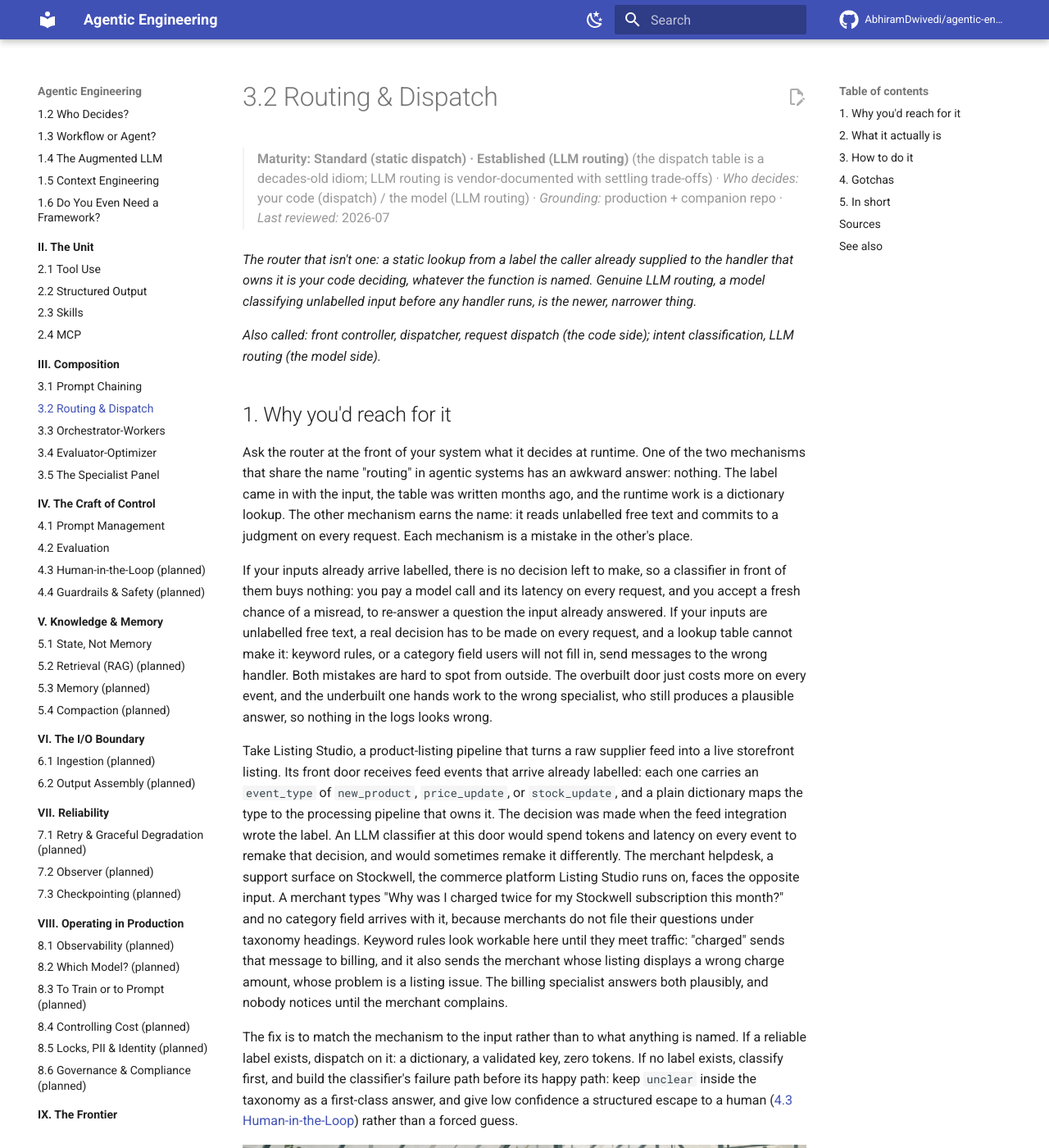
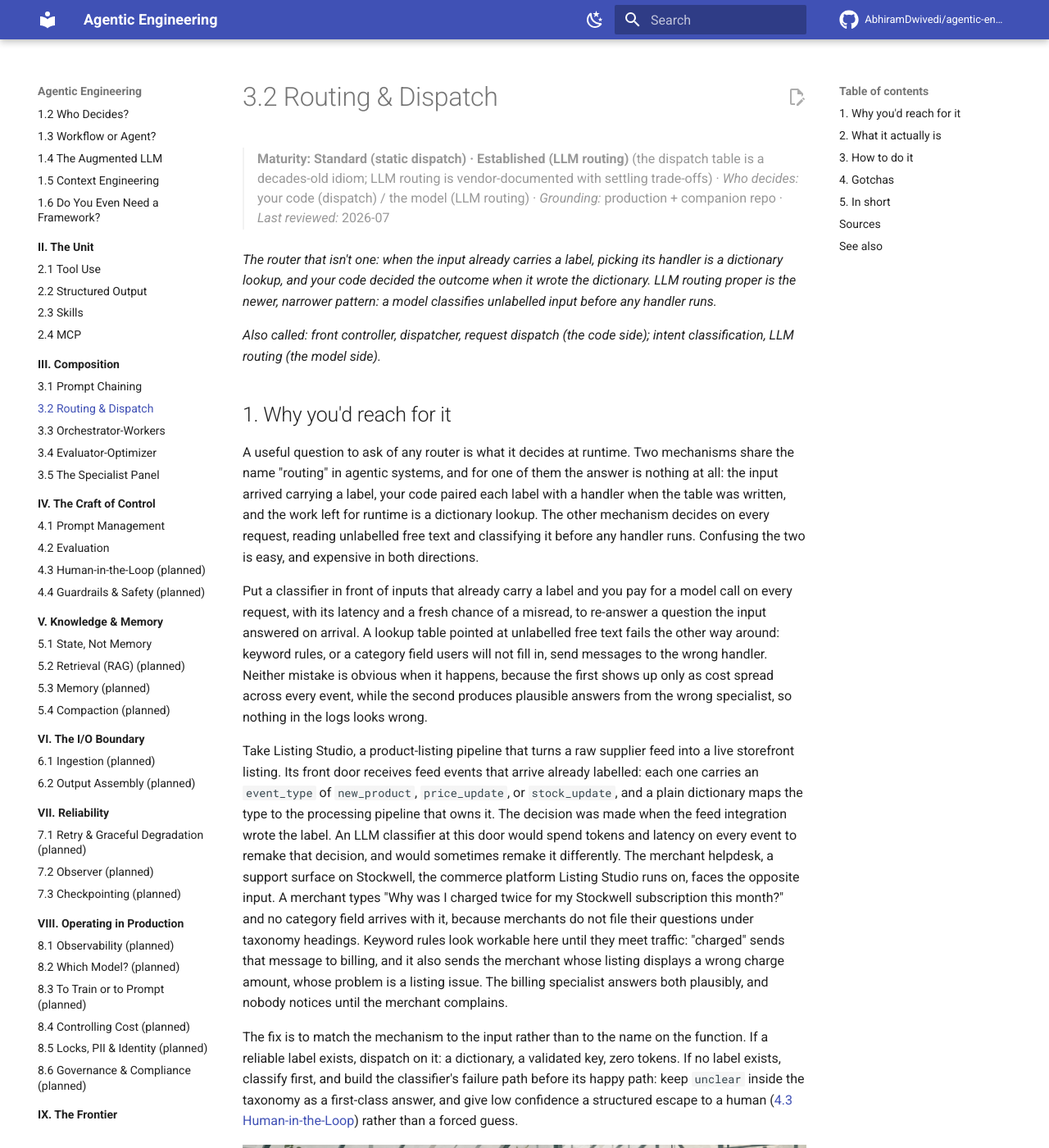
Before and after one commit to AbhiramDwivedi/agentic-engineering, an MkDocs documentation site: the page built from docs/composition/the-router-that-isnt.md, in a window 1280 px wide and 1400 px high. Shown: the whole window at 82% size. Built offline with MkDocs 1.6.1 and Material for MkDocs 9.7.7, drawn with Linux system fonts in a browser that asks for light colours; comment, search, counter and statistics services are not loaded; some of the changed text lies outside the part shown.

Commit message:
3.2: Fowler-register sweep of the remaining staged prose
The dek loses its seventeen-word subject and "the newer, narrower
thing"; the opening paragraph trades the imperative colon-reveal hook
for the same question stated calmly; the failure-modes paragraph drops
the twin "If your inputs..." frames and the overbuilt/underbuilt door
coinage. Also smoothed: "Mostly no." fragment, "deserve the same
honesty", "Both doors in one diagram", "The dispatch side, in full:",
"Three scale-ups matter", the doors metaphor in the gotchas and close.

Co-Authored-By: Claude Fable 5 <noreply@anthropic.com>

````diff
--- a/docs/composition/the-router-that-isnt.md
+++ b/docs/composition/the-router-that-isnt.md
@@ -2,19 +2,19 @@
 
 <small class="chapter-meta">**Maturity: Standard (static dispatch) · Established (LLM routing)** (the dispatch table is a decades-old idiom; LLM routing is vendor-documented with settling trade-offs) · *Who decides:* your code (dispatch) / the model (LLM routing) · *Grounding:* production + companion repo · *Last reviewed:* 2026-07</small>
 
-*The router that isn't one: a static lookup from a label the caller already supplied to the handler that owns it is your code deciding, whatever the function is named. Genuine LLM routing, a model classifying unlabelled input before any handler runs, is the newer, narrower thing.*
+*The router that isn't one: when the input already carries a label, picking its handler is a dictionary lookup, and your code decided the outcome when it wrote the dictionary. LLM routing proper is the newer, narrower pattern: a model classifies unlabelled input before any handler runs.*
 
 *Also called: front controller, dispatcher, request dispatch (the code side); intent classification, LLM routing (the model side).*
 
 ## 1. Why you'd reach for it
 
-Ask the router at the front of your system what it decides at runtime. One of the two mechanisms that share the name "routing" in agentic systems has an awkward answer: nothing. The label came in with the input, the table was written months ago, and the runtime work is a dictionary lookup. The other mechanism earns the name: it reads unlabelled free text and commits to a judgment on every request. Each mechanism is a mistake in the other's place.
+A useful question to ask of any router is what it decides at runtime. Two mechanisms share the name "routing" in agentic systems, and for one of them the answer is nothing at all: the input arrived carrying a label, your code paired each label with a handler when the table was written, and the work left for runtime is a dictionary lookup. The other mechanism decides on every request, reading unlabelled free text and classifying it before any handler runs. Confusing the two is easy, and expensive in both directions.
 
-If your inputs already arrive labelled, there is no decision left to make, so a classifier in front of them buys nothing: you pay a model call and its latency on every request, and you accept a fresh chance of a misread, to re-answer a question the input already answered. If your inputs are unlabelled free text, a real decision has to be made on every request, and a lookup table cannot make it: keyword rules, or a category field users will not fill in, send messages to the wrong handler. Both mistakes are hard to spot from outside. The overbuilt door just costs more on every event, and the underbuilt one hands work to the wrong specialist, who still produces a plausible answer, so nothing in the logs looks wrong.
+Put a classifier in front of inputs that already carry a label and you pay for a model call on every request, with its latency and a fresh chance of a misread, to re-answer a question the input answered on arrival. A lookup table pointed at unlabelled free text fails the other way around: keyword rules, or a category field users will not fill in, send messages to the wrong handler. Neither mistake is obvious when it happens, because the first shows up only as cost spread across every event, while the second produces plausible answers from the wrong specialist, so nothing in the logs looks wrong.
 
 Take Listing Studio, a product-listing pipeline that turns a raw supplier feed into a live storefront listing. Its front door receives feed events that arrive already labelled: each one carries an `event_type` of `new_product`, `price_update`, or `stock_update`, and a plain dictionary maps the type to the processing pipeline that owns it. The decision was made when the feed integration wrote the label. An LLM classifier at this door would spend tokens and latency on every event to remake that decision, and would sometimes remake it differently. The merchant helpdesk, a support surface on Stockwell, the commerce platform Listing Studio runs on, faces the opposite input. A merchant types "Why was I charged twice for my Stockwell subscription this month?" and no category field arrives with it, because merchants do not file their questions under taxonomy headings. Keyword rules look workable here until they meet traffic: "charged" sends that message to billing, and it also sends the merchant whose listing displays a wrong charge amount, whose problem is a listing issue. The billing specialist answers both plausibly, and nobody notices until the merchant complains.
 
-The fix is to match the mechanism to the input rather than to what anything is named. If a reliable label exists, dispatch on it: a dictionary, a validated key, zero tokens. If no label exists, classify first, and build the classifier's failure path before its happy path: keep `unclear` inside the taxonomy as a first-class answer, and give low confidence a structured escape to a human ([4.3 Human-in-the-Loop](../craft/human-in-the-loop.md)) rather than a forced guess.
+The fix is to match the mechanism to the input rather than to the name on the function. If a reliable label exists, dispatch on it: a dictionary, a validated key, zero tokens. If no label exists, classify first, and build the classifier's failure path before its happy path: keep `unclear` inside the taxonomy as a first-class answer, and give low confidence a structured escape to a human ([4.3 Human-in-the-Loop](../craft/human-in-the-loop.md)) rather than a forced guess.
 
 ![A greenhouse illustration of the same split: plants that arrive with a care tag are shelved into the alcove matching their tag, under a sign reading "the label decides"; one plant arrives untagged, so a gardener inspects it herself under a sign reading "no label, someone must decide", and a senior gardener sits at a nearby desk with a placard reading "not sure? ask".](the-router-that-isnt-doors.jpg)
 
@@ -30,13 +30,13 @@ There is also a counter-trigger: if the model must keep deciding what to do next
 
 Dispatch and routing both stand at the front of a system that has several handlers and must get each input to the right one. What separates them is where the label comes from. A dispatch table takes a label the caller already supplied and looks up the handler that owns it; your code made the decision when it wrote the table, and at runtime there is only a lookup. Routing starts from unlabelled input and classifies it before any handler runs. Intent classification, the routing side's other alias, names that same step: assigning an input to one category from a closed set before its handler is chosen. Anthropic's guide, which named the workflow, defines routing as a step that "classifies an input and directs it to a specialized followup task," and allows the classification to be handled by an LLM or by a more traditional classification model or algorithm.[^anthropic] Gulli's book *Agentic Design Patterns* arrives at the same definition independently, and admits the same range of classifiers: LLM-based, embedding-based, rule-based, and ML-model-based.[^gulli]
 
-So does any of this need an LLM? Mostly no. On this book's litmus test (who makes the structural decision, the model or your code? see [1.2 Who Decides?](../foundations/who-decides.md)), the word "routing" covers three arrangements, and only the last of them puts a model in the decision:
+Does any of this need an LLM? On this book's litmus test (who makes the structural decision, the model or your code? see [1.2 Who Decides?](../foundations/who-decides.md)), the word "routing" covers three arrangements, and only the last of them puts a model in the decision:
 
 - **no classifier at all**: a dispatch table over already-labelled input; nothing decides at runtime;
 - **a non-LLM classifier**: embeddings, rules, or a trained model make a real per-request decision, without an LLM;
 - **an LLM classifier**: the model reads the input and decides, and only here is the pattern agentic in any sense.
 
-A dispatch table is not an agentic pattern. This chapter carries it anyway, because the two ends of that list are chronically confused under the one word, and clearing that confusion up is the chapter's job.
+A dispatch table is not an agentic pattern. It has a place in this chapter anyway, because the two ends of that list are so often confused under the one word, and telling them apart is most of what this chapter is for.
 
 **A dispatch table involves no model and no classifier of any kind.** There is nothing to classify; the caller already supplied the label. This is the sharper form of the deflation 1.2 states in brief: the common objection to calling a lookup "routing" is that no LLM is involved, and the accurate objection is that no classifier of any kind is involved. Your code decides everything, at authoring time, and the technique is ordinary engineering, Standard for decades: a table from key to handler fronts interpreters, event loops, and web frameworks, and the pattern catalogs wrote it up for the web tier more than two decades ago.[^fowler][^j2ee]
 
@@ -46,7 +46,7 @@ A dispatch table is not an agentic pattern. This chapter carries it anyway, beca
 
 Function names will not tell you which bucket you are in. LangGraph's conditional edges (the mechanism that picks a graph's next node from a callback's return value) call that callback a "routing function" whatever it contains.[^langgraph] The prompt-chaining chapter's graph has a conditional edge named `route_after_gate` that branches on a validation-error field, pure code, no classifier anywhere ([3.1 Prompt Chaining](prompt-chaining.md)); this chapter's graph has `route_after_classify`, which reads a model's classification. To tell them apart you read the function body, and the read takes seconds: is there a model call feeding the branch?
 
-The chapter's aliases deserve the same honesty. "Front controller" comes from the web-tier pattern catalogs: Fowler's *Patterns of Enterprise Application Architecture* entry defines it as "a controller that handles all requests for a Web site,"[^fowler] and *Core J2EE Patterns* scopes it the same way, a centralized entry point for HTTP request handling.[^j2ee] Applying the name to a generic event-type table, as this reference does, generalizes those entries beyond their original scope. The shape carries over (one entry point, a table of handlers, a default branch); the web-tier scope does not, and a reader who looks up the originals should expect the narrower definition.
+The "front controller" alias needs a caveat of its own. The name comes from the web-tier pattern catalogs: Fowler's *Patterns of Enterprise Application Architecture* entry defines it as "a controller that handles all requests for a Web site,"[^fowler] and *Core J2EE Patterns* scopes it the same way, a centralized entry point for HTTP request handling.[^j2ee] Applying the name to a generic event-type table, as this reference does, generalizes those entries beyond their original scope. The shape carries over (one entry point, a table of handlers, a default branch); the web-tier scope does not, and a reader who looks up the originals should expect the narrower definition.
 
 Several patterns in this reference let something pick a path, and they get conflated in design reviews; the table puts the neighbours side by side:
 
@@ -349,7 +349,7 @@ Each provider tab below supplies the classify function that `route_message` take
     print(result.response)
     ```
 
-Walking one run through each door makes the cost difference concrete. The dispatch side, in full:
+Walking one run through each mechanism makes the cost difference concrete. The dispatch side's whole trace is two steps:
 
 1. A `price_update` event arrives from the supplier feed, and your code checks the key against the known set.
 2. The dict returns the price-update pipeline, which runs.
@@ -364,7 +364,7 @@ The dispatch trace ends there, at zero model calls, zero tokens, and the same an
 
 In the contrast run, a rambling message that touches a charge, a listing photo, and a password reset comes back `unclear`, illustratively *"category: unclear, confidence: 0.42"*. The same conditional edge sends it to the escalate node, and a human gets the message with the classifier's reading attached, `escalated=True`, no exception anywhere in the trace.
 
-Three scale-ups matter in production.
+Three issues show up at production scale.
 
 **From four categories to many.** Every category you add grows the classifier prompt and blurs a boundary with its neighbours, the same ceiling pressure as the tool-count problem in [2.1 Tool Use](../the-unit/tool-use.md): each addition is one more choice the model can get wrong. More categories also mean more labelled examples to maintain in the classifier's eval set, and a taxonomy change moves every boundary at once, so re-run the eval after each one. Keep the taxonomy small, and merge categories that rarely fire.
 
@@ -380,9 +380,9 @@ Three scale-ups matter in production.
 
 **Paying for a decision that was already made.** A dispatch table costs zero tokens and zero round trips. An LLM classifier in front of the same already-labelled input pays a model call per event for as long as the system runs, and can disagree with a label that was already correct.
 
-**Misrouting is silent.** A broken dispatch is loud: the deny branch logs and returns a structured error, or the missing-handler bug raises. A misrouted helpdesk message produces a plausible answer from the wrong specialist, with no error anywhere in the trace; the downstream handler works from a wrong premise and nothing flags it. Treat the classifier like any other model-judged step. Build a labelled eval set for it ([4.2 Evaluation](../craft/proving-it-works.md)), log every route decision with its confidence, and watch the category distribution for drift; discovery through merchant complaints is what you get otherwise.
+**Misrouting is silent.** A broken dispatch is loud: the deny branch logs and returns a structured error, or the missing-handler bug raises. A misrouted helpdesk message produces a plausible answer from the wrong specialist, with no error anywhere in the trace; the downstream handler works from a wrong premise and nothing flags it. Treat the classifier like any other model-judged step. Build a labelled eval set for it ([4.2 Evaluation](../craft/proving-it-works.md)), log every route decision with its confidence, and watch the category distribution for drift; otherwise you discover misrouting through merchant complaints.
 
-**Both doors are attack surface.** The dispatch key comes off an untrusted feed: validate it against the known set before the lookup, and never construct the dispatch target dynamically from the raw string; `getattr` or `eval` on attacker-influenced input is an old code-injection risk that has nothing to do with LLMs. On the routing side, a crafted message can try to steer the classifier toward a higher-privilege or wrong-tenant handler, a confused-deputy shape; where a route grants elevated tools or data access downstream, that is the excessive-agency territory OWASP names, alongside prompt injection.[^owasp] A small dedicated literature has begun to test router manipulation directly: query-independent "confounder gadget" token sequences reroute LLM routers in both white-box and black-box settings,[^rerouting] and follow-up work categorizes routing attacks and proposes detection defenses.[^rerouteguard] That work targets cost and model-tier routers rather than task-category classifiers like this chapter's, so for the confused-deputy risk specifically the evidence is still reasoned from OWASP's general categories rather than measured. The mitigations hold either way: least privilege per handler, and the escalation path for anything the classifier is unsure of.
+**Both mechanisms are attack surface.** The dispatch key comes off an untrusted feed: validate it against the known set before the lookup, and never construct the dispatch target dynamically from the raw string; `getattr` or `eval` on attacker-influenced input is an old code-injection risk that has nothing to do with LLMs. On the routing side, a crafted message can try to steer the classifier toward a higher-privilege or wrong-tenant handler, a confused-deputy shape; where a route grants elevated tools or data access downstream, that is the excessive-agency territory OWASP names, alongside prompt injection.[^owasp] A small dedicated literature has begun to test router manipulation directly: query-independent "confounder gadget" token sequences reroute LLM routers in both white-box and black-box settings,[^rerouting] and follow-up work categorizes routing attacks and proposes detection defenses.[^rerouteguard] That work targets cost and model-tier routers rather than task-category classifiers like this chapter's, so for the confused-deputy risk specifically the evidence is still reasoned from OWASP's general categories rather than measured. The mitigations hold either way: least privilege per handler, and the escalation path for anything the classifier is unsure of.
 
 **The accuracy/cost trade-off is real and unsettled.** Router and cascade benchmarks (RouterBench,[^routerbench] Hybrid LLM,[^hybridllm] RouteLLM,[^routellm] FrugalGPT[^frugalgpt]) measure routers trading answer quality against cost along a real curve, with no consensus winner, and each model generation so far has moved the curves. Cite the finding rather than a frozen percentage; the specific savings numbers in those papers were benchmark-specific and generation-specific the day they were published. A vendor selling a router that "always picks the best model" is selling past what the benchmarks show. The cost-aware cascading corner of this space is Emerging: the benchmarks are all roughly 2024-2025, and no default router has settled.
 
@@ -390,7 +390,7 @@ Three scale-ups matter in production.
 
 ## 5. In short
 
-Read your input before picking the mechanism. If a reliable label already exists, use a dictionary: validate the key, give unknown types an explicit deny branch, spend zero tokens, and do not call it agentic. If the input is unlabelled and the categories are stable, few, and latency-sensitive, a non-LLM classifier does the job without a model call per request. If the categories are fuzzy or evolving, spend the model call: keep `unclear` inside the taxonomy, give low confidence a structured escalation to a human, build a labelled eval set for the classifier, and expect to retune as the taxonomy grows. Misrouting on the classifier door is silent, so instrument the decision; the dispatch door, built with its deny branch, fails loud.
+Read your input before picking the mechanism. If a reliable label already exists, use a dictionary: validate the key, give unknown types an explicit deny branch, spend zero tokens, and do not call it agentic. If the input is unlabelled and the categories are stable, few, and latency-sensitive, a non-LLM classifier does the job without a model call per request. If the categories are fuzzy or evolving, spend the model call: keep `unclear` inside the taxonomy, give low confidence a structured escalation to a human, build a labelled eval set for the classifier, and expect to retune as the taxonomy grows. Misrouting on the classifier side is silent, so instrument the decision; a dispatch table built with its deny branch fails loudly.
 
 ## Sources
 
````
Also changed, not shown: other parts of docs/composition/the-router-that-isnt.md (+1 -1 lines).
